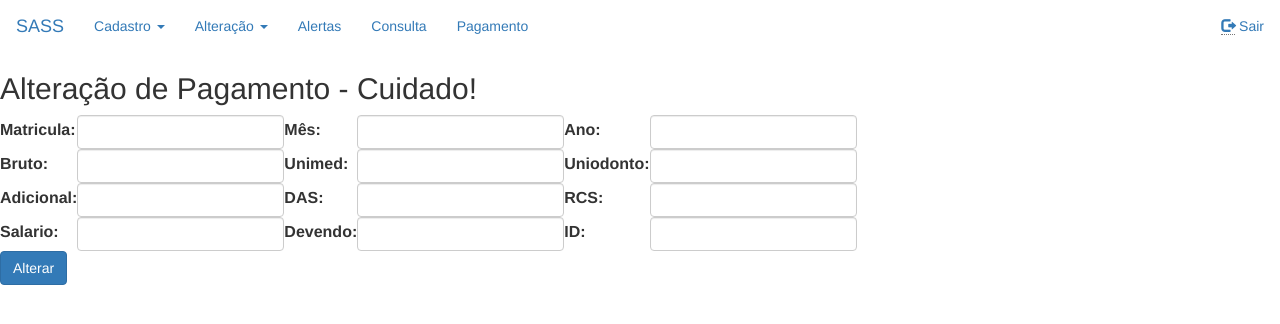
After one commit to rafaelfez/sass, a PHP site: page /alt_pag.php in a window 1280 px wide. The commit adds this page. Shown: the top 324 px of the page. Run offline with PHP 8.4, Linux system fonts and the light colour scheme; the visitor is signed in with stand-in values (Sample User, id 1).

Commit message:
Consulta, Alteração aperfeiçoada

```diff
--- a/alt_dep.php
+++ b/alt_dep.php
@@ -4,6 +4,10 @@ require 'inc/funcoes.php';
 
 $tituloPagina = "Alteração";
 $afiliado_matricula = $nome = $telefone = $nascimento = $endereco = $rg = $cpf = $celular = $email = $sexo = $parentesco = '';
+
+if (isset($_GET['cpf'])) {
+    list($afiliado_matricula, $nome, $telefone, $nascimento, $endereco, $rg, $cpf, $celular, $sexo, $parentesco, $email) = get_dependente(filter_input(INPUT_GET, 'cpf', FILTER_SANITIZE_NUMBER_INT));
+}
 
 if($_SERVER['REQUEST_METHOD'] == 'POST'){
   $afiliado_matricula = filter_input(INPUT_POST, 'afiliado_matricula', FILTER_SANITIZE_NUMBER_INT);
--- a/alt_fil.php
+++ b/alt_fil.php
@@ -5,10 +5,9 @@ require 'inc/funcoes.php';
 $tituloPagina = "Alteração";
 $matricula = $nome = $telefone = $nascimento = $endereco = $rg = $cpf = $celular = $sexo = $taxa_rcs = $email = $situacao = '';
 
-/*if (isset($_GET['matricula'])) {
-    list($matricula,$nome,$telefone,$nascimento,$endereco,$rg,$cpf,$celular,$sexo,$email,$situacao,$taxa_rcs) = buscaAlterar(filter_input(INPUT_GET, 'matricula', FILTER_SANITIZE_NUMBER_INT));
+if (isset($_GET['matricula'])) {
+    list($matricula, $nome, $telefone, $email, $endereco, $rg, $cpf, $celular, $sexo, $situacao, $taxa_rcs, $nascimento) = get_filiado(filter_input(INPUT_GET, 'matricula', FILTER_SANITIZE_NUMBER_INT));
 }
-*/
 
 if($_SERVER['REQUEST_METHOD'] == 'POST'){
   $matricula = filter_input(INPUT_POST, 'matricula', FILTER_SANITIZE_NUMBER_INT);
--- /dev/null
+++ b/alt_pag.php
@@ -0,0 +1,81 @@
+<?php
+require("inc/funcoes.php");
+
+$tituloPagina = "Alteração de Pagamento";
+
+$matricula = $bruto = $salario = $mes = $ano = $das = $adicional = $rcs= $unimed = $uniodonto = $id = $devendo = "";
+
+if (isset($_GET['id'])) {
+    list($matricula, $bruto, $salario, $mes, $ano, $unimed, $uniodonto, $adicional, $das, $rcs, $id, $devendo) = get_pagamentos(filter_input(INPUT_GET, 'id', FILTER_SANITIZE_NUMBER_INT));
+}
+
+if($_SERVER['REQUEST_METHOD'] == 'POST'){
+  $mes = filter_input(INPUT_POST, 'mes', FILTER_SANITIZE_STRING);
+  $ano = filter_input(INPUT_POST, 'ano', FILTER_SANITIZE_STRING);
+  $bruto = filter_input(INPUT_POST, 'bruto', FILTER_SANITIZE_NUMBER_INT);
+  $unimed = filter_input(INPUT_POST, 'unimed', FILTER_SANITIZE_NUMBER_INT);
+  $uniodonto = filter_input(INPUT_POST, 'uniodonto', FILTER_SANITIZE_NUMBER_INT);
+  $das = filter_input(INPUT_POST,'das', FILTER_SANITIZE_NUMBER_INT);
+  $rcs = filter_input(INPUT_POST,'rcs', FILTER_SANITIZE_NUMBER_INT);
+  $id = filter_input(INPUT_POST, 'id', FILTER_SANITIZE_STRING);
+  $adicional = filter_input(INPUT_POST, 'adicional', FILTER_SANITIZE_STRING);
+  $salario = filter_input(INPUT_POST, 'salario', FILTER_SANITIZE_NUMBER_INT);
+  $devendo = filter_input(INPUT_POST, 'devendo', FILTER_SANITIZE_NUMBER_INT);
+
+  if(empty($salario) || empty($bruto) || empty($mes) || empty($ano)){
+    mesErro("Por favor insira todos os campos");
+  }else{
+    if(alterarPagamento($bruto, $salario, $mes, $ano, $unimed, $uniodonto, $adicional, $das, $rcs, $id)){
+      mesErro("Pagamento alterado");
+    }else{
+      mesErro("Não foi possível concluir");
+    }
+  }
+
+
+}
+
+
+include("inc/header.php");
+?>
+
+
+<h2>Alteração de Pagamento - Cuidado!</h2>
+<form class="form-group" method="post" action="alt_pag.php">
+<table>
+<tr>
+  <th><label for="valor">Matricula:<span class="required"></span></label></th>
+  <td><input  class="form-control" type="text" class="form-control" id="matricula" name="matricula" value="<?php echo htmlspecialchars($matricula); ?>"/></td>
+  <th><label for="valor">Mês:<span class="required"></span></label></th>
+  <td><input  class="form-control" type="text" class="form-control" id="mes" name="mes" value="<?php echo htmlspecialchars($mes); ?>"/></td>
+  <th><label for="valor">Ano:<span class="required"></span></label></th>
+  <td><input  class="form-control" type="text" class="form-control" id="ano" name="ano" value="<?php echo htmlspecialchars($ano); ?>"/></td>
+</tr>
+<tr>
+  <th><label for="bruto">Bruto:<span class="required"></span></label></th>
+  <td><input  class="form-control" type="text" class="form-control" id="bruto" name="bruto" value="<?php echo htmlspecialchars($bruto); ?>"/></td>
+  <th><label for="unimed">Unimed:<span class="required"></span></label></th>
+  <td><input  class="form-control" type="text" class="form-control" id="unimed" name="unimed" value="<?php echo htmlspecialchars($unimed); ?>"/></td>
+  <th><label for="uniodonto">Uniodonto:<span class="required"></span></label></th>
+  <td><input  class="form-control" type="text" class="form-control" id="uniodonto" name="uniodonto" value="<?php echo htmlspecialchars($uniodonto); ?>"/></td>
+</tr>
+<tr>
+  <th><label for="adicional">Adicional:<span class="required"></span></label></th>
+  <td><input  class="form-control" type="text" class="form-control" id="adicional" name="adicional" value="<?php echo htmlspecialchars($adicional); ?>"/></td>
+  <th><label for="das">DAS:<span class="required"></span></label></th>
+  <td><input  class="form-control" type="text" class="form-control" id="das" name="das" value="<?php echo htmlspecialchars($das); ?>"/></td>
+  <th><label for="rcs">RCS:<span class="required"></span></label></th>
+  <td><input  class="form-control" type="text" class="form-control" id="rcs" name="rcs" value="<?php echo htmlspecialchars($rcs); ?>"/></td>
+</tr>
+<tr>
+  <th><label for="salario">Salario:<span class="required"></span></label></th>
+  <td><input  class="form-control" type="text" class="form-control" id="salario" name="salario" value="<?php echo htmlspecialchars($salario); ?>"/></td>
+  <th><label for="devendo">Devendo:<span class="required"></span></label></th>
+  <td><input  class="form-control" type="text" class="form-control" id="devendo" name="devendo" value="<?php echo htmlspecialchars($devendo); ?>"/></td>
+  <th><label for="id">ID:<span class="required"></span></label></th>
+  <td><input  class="form-control" type="text" class="form-control" id="id" name="id" value="<?php echo htmlspecialchars($id); ?>"/></td>
+</tr>
+</table>
+<abbr title="Alterar Pagamento"><input class="btn btn-primary" type="submit" value="Alterar"/></abbr>
+
+</form>
--- a/das.php
+++ b/das.php
@@ -32,7 +32,7 @@ include("inc/header.php");
       </tr>
   <ul class="items">
     <?php
-    foreach(get_pagamentos() as $item){
+    foreach(get_pagamentos_das() as $item){
       echo "<tr><td>" . $item['das'] . "</td>" . "<td>" . $item['salario'] . "</td>" . "<td>" . $item['Afiliado_matricula'] . "</td>" . "<td>" . $item['mes'] . "</td>" . "<td>" . $item['ano'] . "</td></tr>";
       }
     ?>
--- a/inc/funcoes.php
+++ b/inc/funcoes.php
@@ -193,16 +193,7 @@ function get_devedores() {
       }
 }
 
-function get_dependente() {
-  include 'conexao.php';
 
-  try {
-      return $db->query('SELECT nome FROM dependente');
-  } catch (Exception $e) {
-      echo "Error!: " . $e->getMessage() . "<br />";
-      return array();
-  }
-}
 
 function get_convenio() {
   include 'conexao.php';
@@ -228,10 +219,10 @@ function pagamento($afiliado_matricula,$taxa_rcs, $bruto, $unimed, $uniodonto, $
       return array();
   }
 
-  $das = $bruto * 0.1;
-  $salario = $bruto - $das;
-  $rcs = ($salario*$taxa_rcs)/100;
-  $salario = $salario - $rcs;
+  $rcs = ($bruto*$taxa_rcs)/100;
+  $salario = $bruto - $rcs;
+  $das = $salario * 0.1;
+  $salario = $salario - $das;
 
 
   /*
@@ -341,16 +332,6 @@ function adicional($afiliado_matricula, $mes, $ano, $adicional){
     return "adicional:" . $adicional . " devendo:" . $devendo;
 }
 
-function get_pagamentos(){
-  include 'conexao.php';
-
-  try {
-    return $db->query("SELECT idPagamento, Afiliado_matricula, salario, mes, ano, das FROM folhadepagamento");
-  } catch (Exception $e) {
-    echo "Error!: " . $e->getMessage() . "<br />";
-    return false;
-  }
-}
 
 function get_das(){
   include 'conexao.php';
@@ -365,3 +346,139 @@ function get_das(){
   }
   return $das;
 }
+
+function get_pagamentos_das(){
+  include 'conexao.php';
+
+  try {
+    return $db->query("SELECT idPagamento, Afiliado_matricula, salario, mes, ano, das FROM folhadepagamento");
+  } catch (Exception $e) {
+    echo "Error!: " . $e->getMessage() . "<br />";
+    return false;
+  }
+}
+
+function get_filiado($matricula){
+    include 'conexao.php';
+
+    $sql = 'SELECT * FROM afiliado WHERE matricula = ?';
+
+    try {
+        $results = $db->prepare($sql);
+        $results->bindValue(1, $matricula, PDO::PARAM_INT);
+        $results->execute();
+    } catch (Exception $e) {
+        echo "Error!: " . $e->getMessage() . "<br />";
+        return false;
+    }
+    return $results->fetch();
+}
+
+function lista_filiado($matricula){
+  include 'conexao.php';
+
+  $sql = 'SELECT nome, matricula, celular, taxa_rcs FROM afiliado WHERE matricula = ?';
+
+  try {
+      $results = $db->prepare($sql);
+      $results->bindValue(1, $matricula, PDO::PARAM_INT);
+      $results->execute();
+  } catch (Exception $e) {
+      echo "Error!: " . $e->getMessage() . "<br />";
+      return false;
+  }
+  return $results->fetchAll(PDO::FETCH_ASSOC);
+}
+
+
+function get_dependente($cpf) {
+  include 'conexao.php';
+
+  $sql = 'SELECT * FROM dependente WHERE cpf = ?';
+
+  try {
+      $results = $db->prepare($sql);
+      $results->bindValue(1, $cpf, PDO::PARAM_INT);
+      $results->execute();
+  } catch (Exception $e) {
+      echo "Error!: " . $e->getMessage() . "<br />";
+      return false;
+  }
+  return $results->fetch();
+}
+
+function lista_dependente($matricula){
+  include 'conexao.php';
+
+  $sql = 'SELECT cpf, nome, parentesco FROM dependente WHERE Afiliado_matricula = ?';
+
+  try {
+      $results = $db->prepare($sql);
+      $results->bindValue(1, $matricula, PDO::PARAM_INT);
+      $results->execute();
+  } catch (Exception $e) {
+      echo "Error!: " . $e->getMessage() . "<br />";
+      return false;
+  }
+  return $results->fetchAll(PDO::FETCH_ASSOC);
+
+}
+
+function get_pagamentos($id){
+  include 'conexao.php';
+
+  $sql = 'SELECT Afiliado_matricula, bruto, salario, mes, ano, unimed, uniodonto, adicional, das, rcs, idPagamento, devendo FROM folhadepagamento WHERE idPagamento = ?';
+
+  try {
+      $results = $db->prepare($sql);
+      $results->bindValue(1, $id, PDO::PARAM_INT);
+      $results->execute();
+  } catch (Exception $e) {
+      echo "Error!: " . $e->getMessage() . "<br />";
+      return false;
+  }
+  return $results->fetch();
+}
+
+function listaPagamentos($matricula){
+  include 'conexao.php';
+
+  $sql = 'SELECT Afiliado_matricula, bruto, salario, mes, ano, unimed, uniodonto, adicional, das, rcs, idPagamento FROM folhadepagamento WHERE Afiliado_matricula = ?';
+
+  try {
+      $results = $db->prepare($sql);
+      $results->bindValue(1, $matricula, PDO::PARAM_INT);
+      $results->execute();
+  } catch (Exception $e) {
+      echo "Error!: " . $e->getMessage() . "<br />";
+      return false;
+  }
+  return $results->fetchAll(PDO::FETCH_ASSOC);
+}
+
+
+function alterarPagamento($bruto, $salario, $mes, $ano, $unimed, $uniodonto, $adicional, $das, $rcs, $id){
+  include 'conexao.php';
+
+  $sql = "UPDATE folhadepagamento SET bruto = ?, salario = ?, mes = ?, ano = ?, unimed = ?, uniodonto = ?, adicional = ?, das = ?, rcs = ? WHERE idPagamento = ?";
+
+  try {
+    $resultado = $db->prepare($sql);
+    $resultado->bindValue(1, $bruto, PDO::PARAM_INT);
+    $resultado->bindValue(2, $salario, PDO::PARAM_INT);
+    $resultado->bindValue(3, $mes, PDO::PARAM_STR);
+    $resultado->bindValue(4, $ano, PDO::PARAM_INT);
+    $resultado->bindValue(5, $unimed, PDO::PARAM_INT);
+    $resultado->bindValue(6, $uniodonto, PDO::PARAM_INT);
+    $resultado->bindValue(7, $adicional, PDO::PARAM_INT);
+    $resultado->bindValue(8, $das, PDO::PARAM_STR);
+    $resultado->bindValue(9, $rcs, PDO::PARAM_INT);
+    $resultado->bindValue(10, $id, PDO::PARAM_INT);
+    $resultado->execute();
+  } catch (Exception $e) {
+    echo "Error!: " . $e->getMessage() . "<br />";
+    return false;
+  }
+  return true;
+
+}
--- a/pagamento.php
+++ b/pagamento.php
@@ -25,8 +25,8 @@ if($_SERVER['REQUEST_METHOD'] == 'POST'){
     mesErro("Por favor insira todos os campos");
   }else{
     if(pagamento($afiliado_matricula, $taxa_rcs, $bruto, $unimed, $uniodonto, $rcs, $das, $mes, $ano, $descontounimed, $descontouniodonto)){
-      mesErro("Pagamento cadastrado");
-      }else{
+    mesErro("Pagamento realizado");
+    }else{
       mesErro("Não foi possível concluir");
     }
   }
```
Also changed, not shown: consul.php (added, +39 -0 lines), consulta.php (+16 -33 lines).
